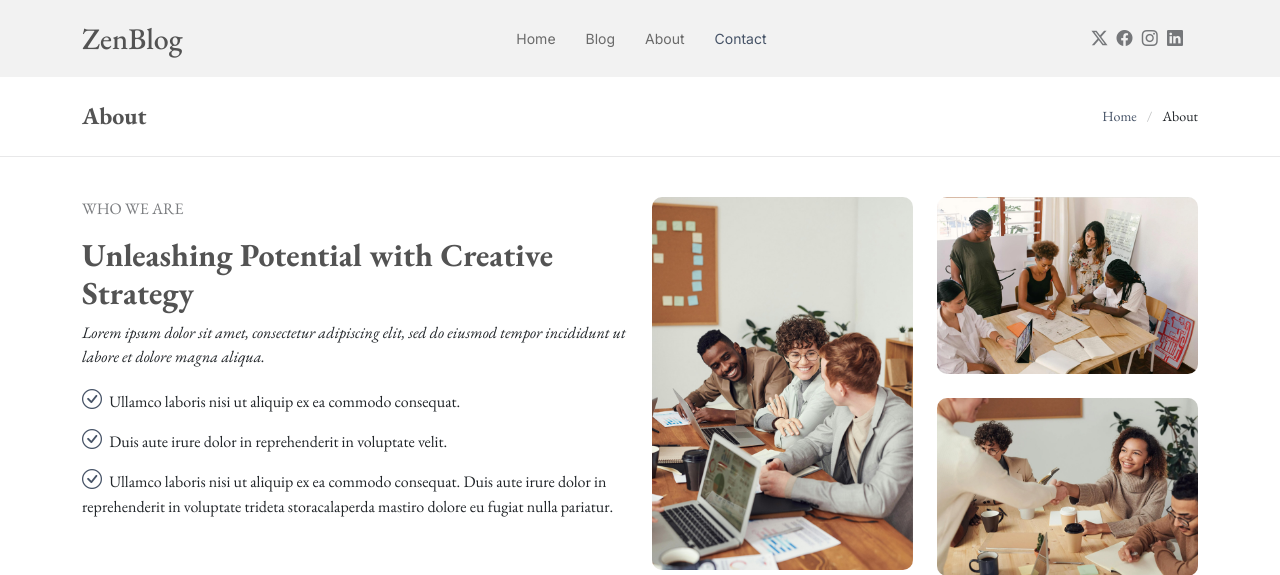
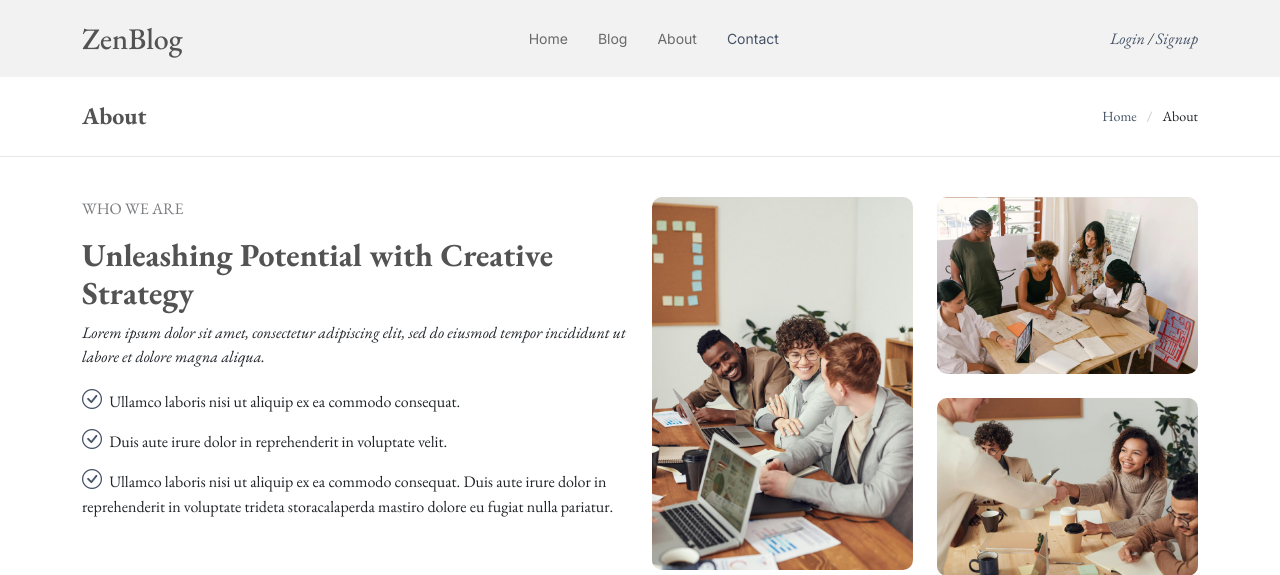
Before and after one commit to mahdi921/My-Awsome-Blog, a Django app: page /about/ in a window 1280 px wide. Shown: the top 575 px of the page. Run offline with Django 4.2, Linux system fonts and the light colour scheme; some libraries are stand-ins or nearby versions.

Commit message:
removed social links from nav bar and added placeholders for login and signup links

```diff
--- a/templates/blog/blog-nav.html
+++ b/templates/blog/blog-nav.html
@@ -9,9 +9,11 @@
         <i class="mobile-nav-toggle d-xl-none bi bi-list"></i>
       </nav>
 
-<div class="header-social-links">
-        <a href="#" class="twitter"><i class="bi bi-twitter-x"></i></a>
-        <a href="#" class="facebook"><i class="bi bi-facebook"></i></a>
-        <a href="#" class="instagram"><i class="bi bi-instagram"></i></a>
-        <a href="#" class="linkedin"><i class="bi bi-linkedin"></i></a>
+<div>
+    <a href="#"><i>Login</i></a>
+    <i>/</i>
+    <a href="#"><i>Signup</i></a>
+<!--        <a href="#" class="facebook"><i class="bi bi-facebook"></i></a>-->
+<!--        <a href="#" class="instagram"><i class="bi bi-instagram"></i></a>-->
+<!--        <a href="#" class="linkedin"><i class="bi bi-linkedin"></i></a>-->
       </div>
```
